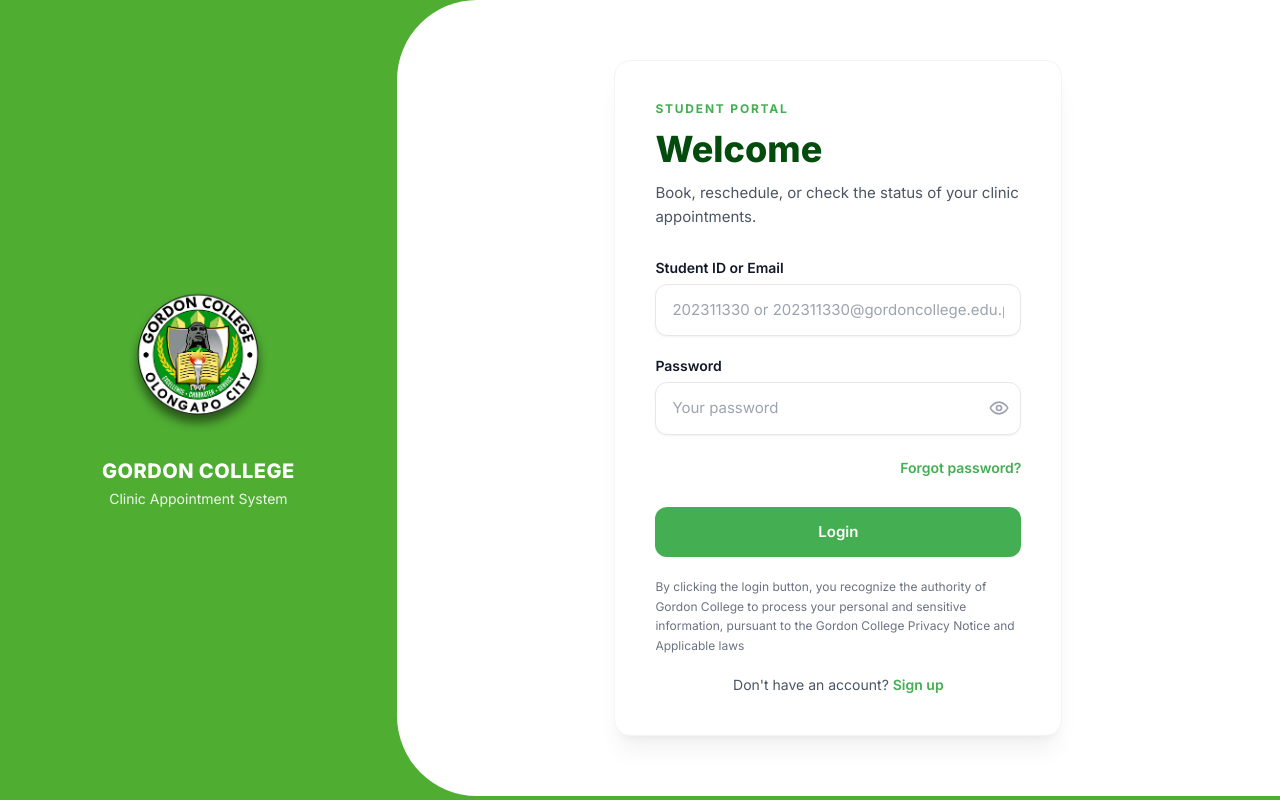
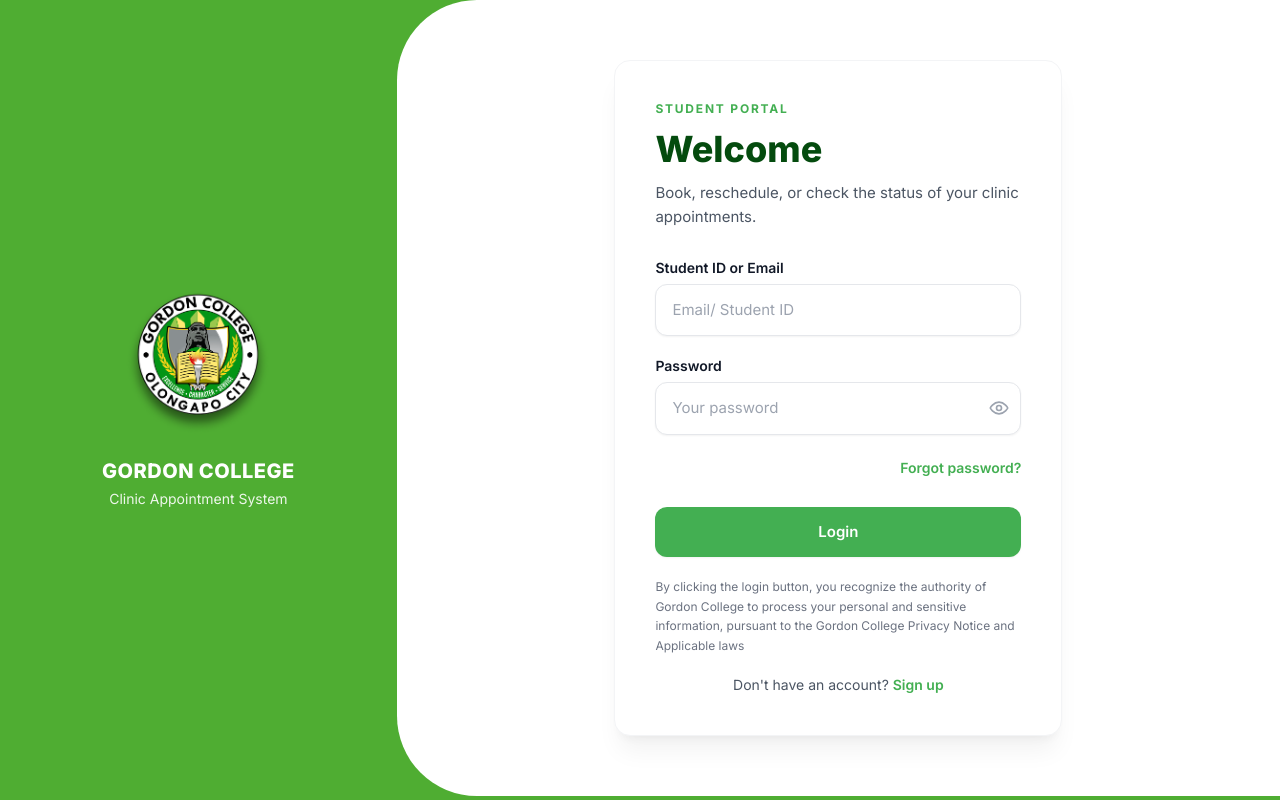
Before and after one commit to 202411829-spec/clinic_backend, a React (Vite) app: page /student/login in a window 1280 px wide. Built offline with nearby package versions, Linux system fonts and the light colour scheme.

Commit message:
fix(student): placeholder Email/ Student ID per request

```diff
--- a/src/components/student/StudentLoginForm.jsx
+++ b/src/components/student/StudentLoginForm.jsx
@@ -78,7 +78,7 @@
               setUsername(e.target.value)
               setFieldError('')
             }}
-            placeholder="202311330 or 202311330@gordoncollege.edu.ph"
+            placeholder="Email/ Student ID"
             className="w-full rounded-xl border border-gray-200 bg-white px-4 py-3.5 text-[15px] text-gray-900 shadow-sm placeholder:text-gray-400 focus:border-gc-accent focus:outline-none focus:ring-2 focus:ring-gc-accent/20"
           />
         </div>
```
